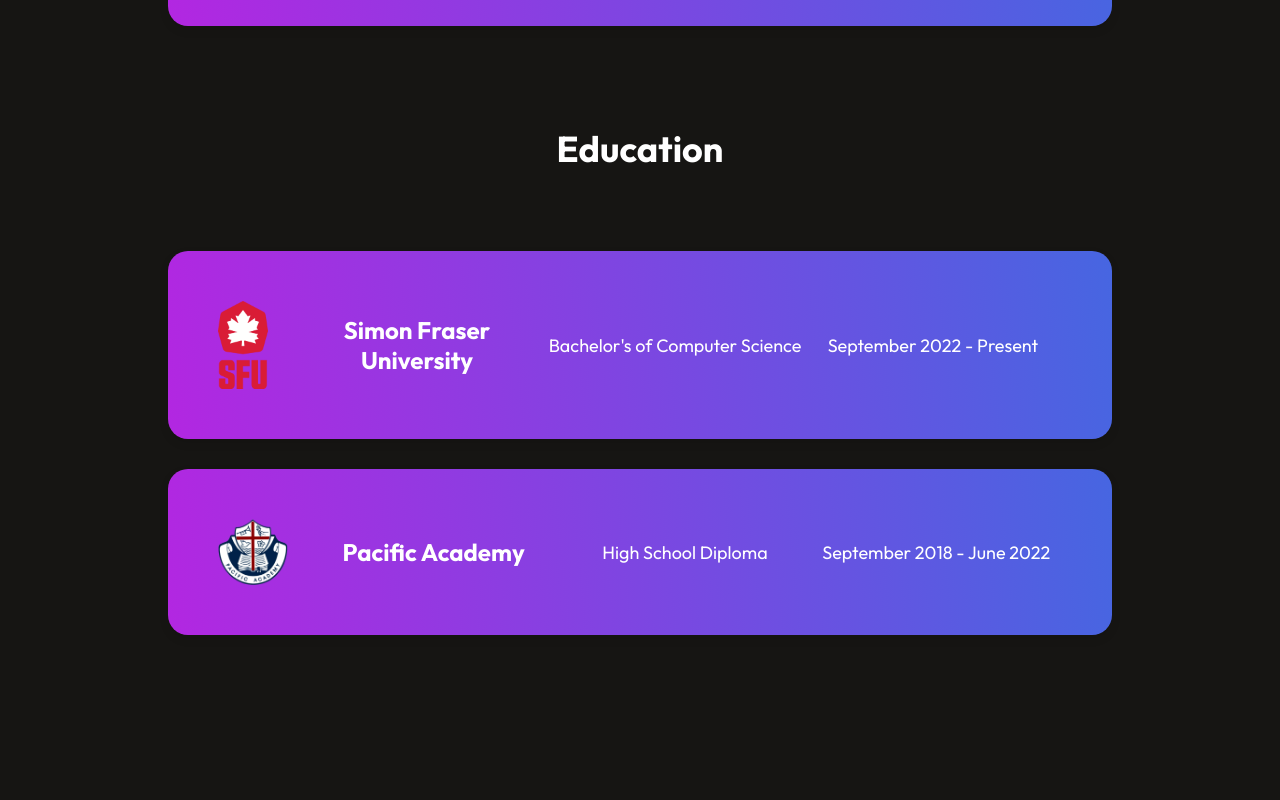
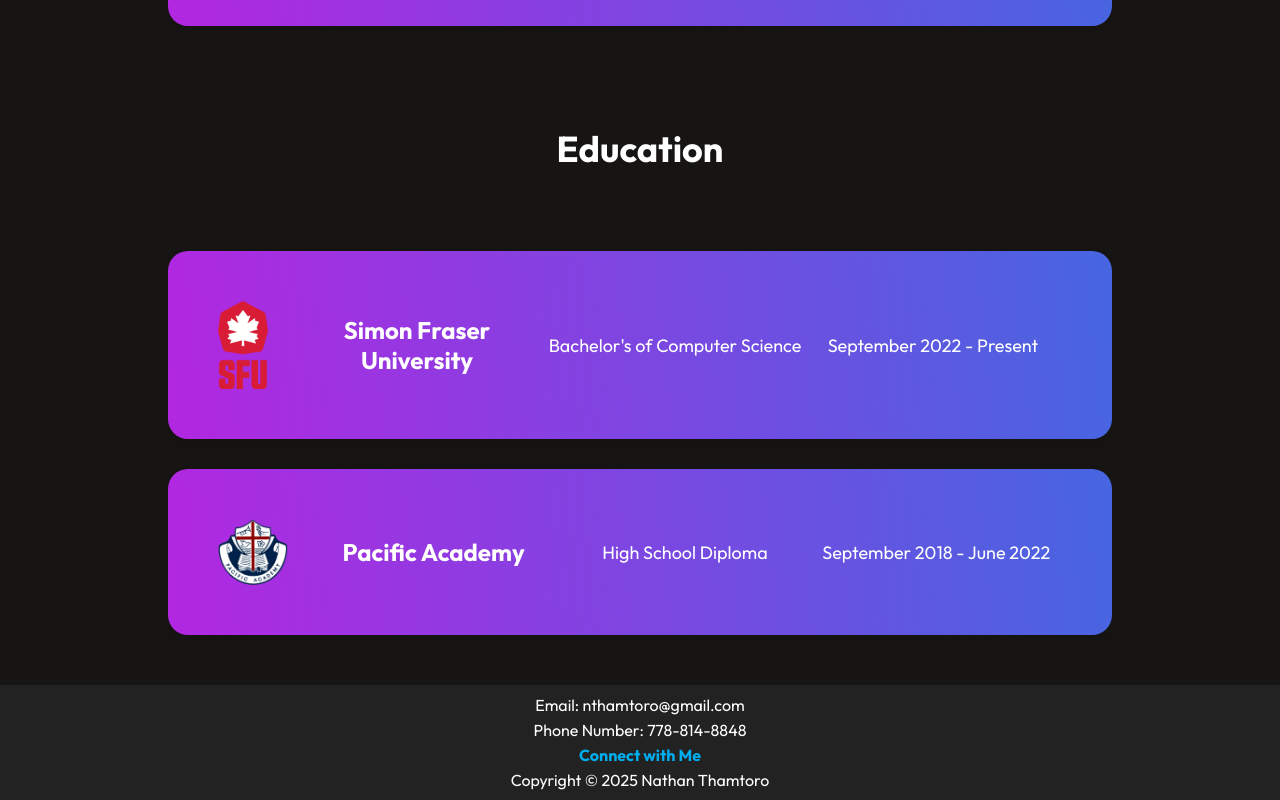
Before and after one commit to ntham084/ntham084.github.io, a React (Vite) app: page / in a window 1280 px wide. Shown: the part 4499-5299 px from the top of the page. Before the commit the page ends 5184 px from the top, so only its background shows below. Built offline with nearby package versions, Linux system fonts and the light colour scheme.

Commit message:
Feat: Added Favicon

```diff
--- a/index.html
+++ b/index.html
@@ -8,7 +8,7 @@
     <link rel="preconnect" href="https://fonts.googleapis.com">
     <link rel="preconnect" href="https://fonts.gstatic.com" crossorigin>
     <link href="https://fonts.googleapis.com/css2?family=Outfit:wght@100..900&display=swap" rel="stylesheet">
-    <link rel="shortcut icon" href="/favicon.ico" type="image/x-icon">
+    <link rel="shortcut icon" href="./public/favicon.ico" type="image/x-icon">
   </head>
   <body>
     <div id="root"></div>
--- a/src/App.jsx
+++ b/src/App.jsx
@@ -5,6 +5,7 @@
 import Project from './Components/Projects/projects';
 import Experience from './Components/Experience/experience';
 import Education from './Components/Education/education';
+import Footer from './Components/Footer/footer';
 
 
 function App() {
@@ -16,6 +17,7 @@
       <Project/>
       <Experience/>
       <Education/>
+      <Footer/>
     </div>
   )
 }
```
Also changed, not shown: 1 other file (tests, documents, lock files or other folders).
